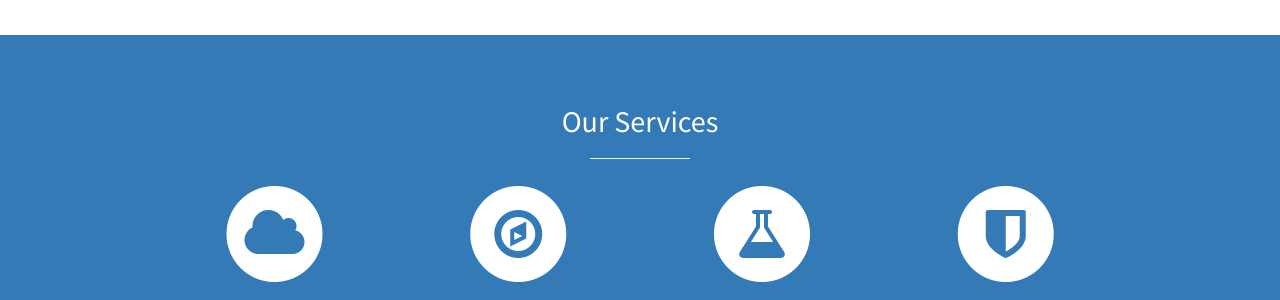
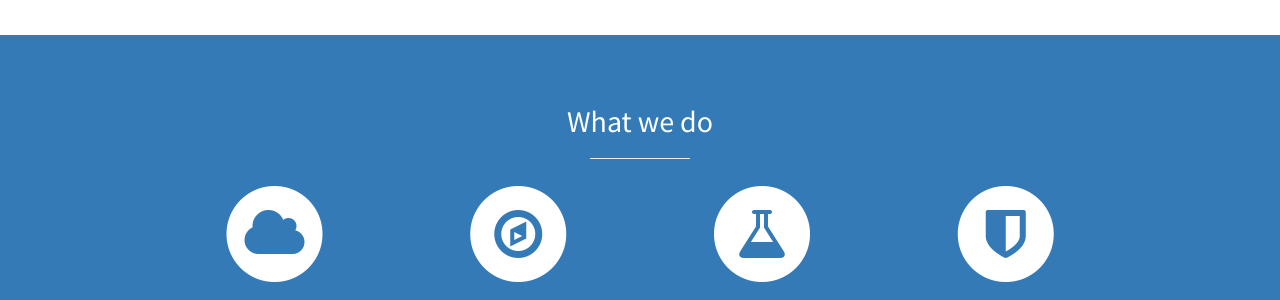
Before and after one commit to jikinluke8/inspark, a Jekyll site: the page built from index.html, in a window 1280 px wide and 900 px high, scrolled down 919 px. Shown: the part 158-458 px from the top of the window. Built offline with Jekyll 4.4.1, drawn with Linux system fonts in a browser that asks for light colours.

Commit message:
Update services.html

```diff
--- a/_includes/services.html
+++ b/_includes/services.html
@@ -3,7 +3,7 @@
   <div class="container">
     <div class="row text-center">
       <div class="col-lg-10 col-lg-offset-1">
-        <h2>Our Services</h2>
+        <h2>What we do</h2>
         <hr class="small">
         <div class="row">
           <div class="col-md-3 col-sm-6">
```
